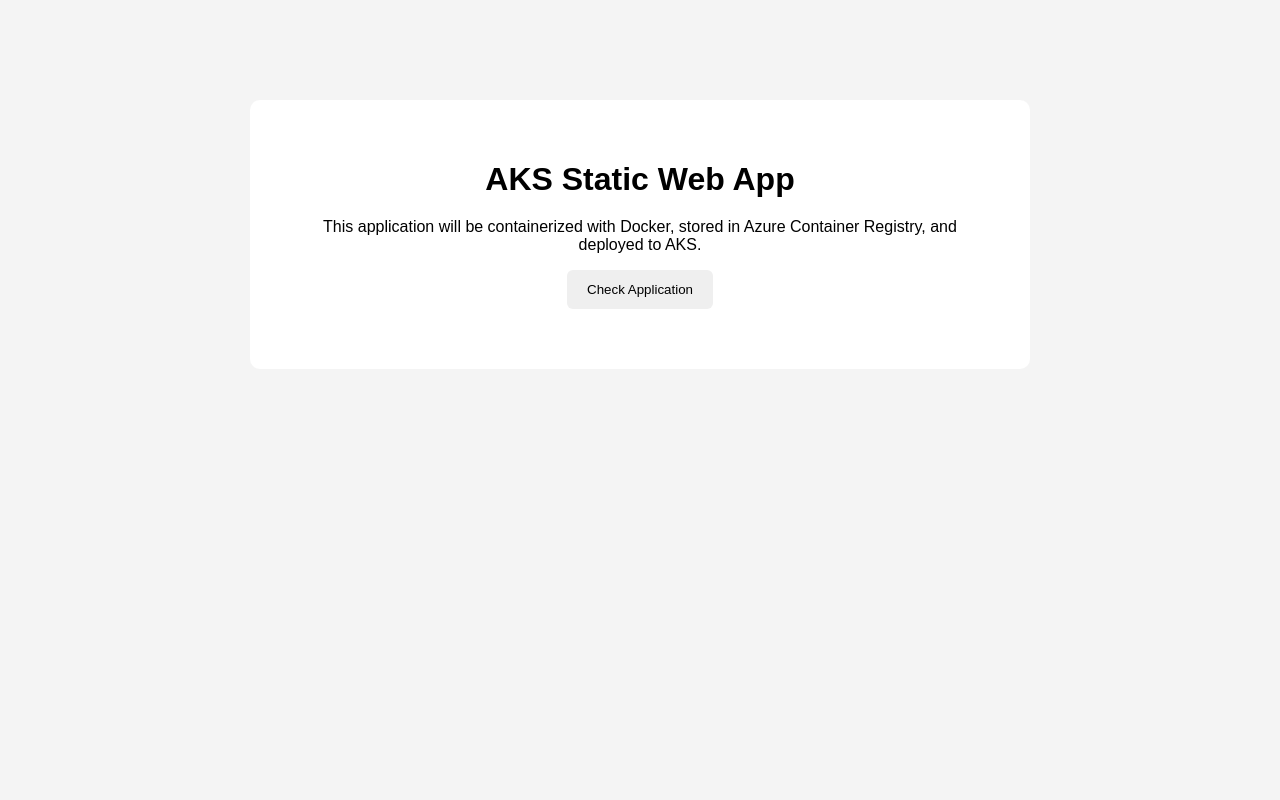
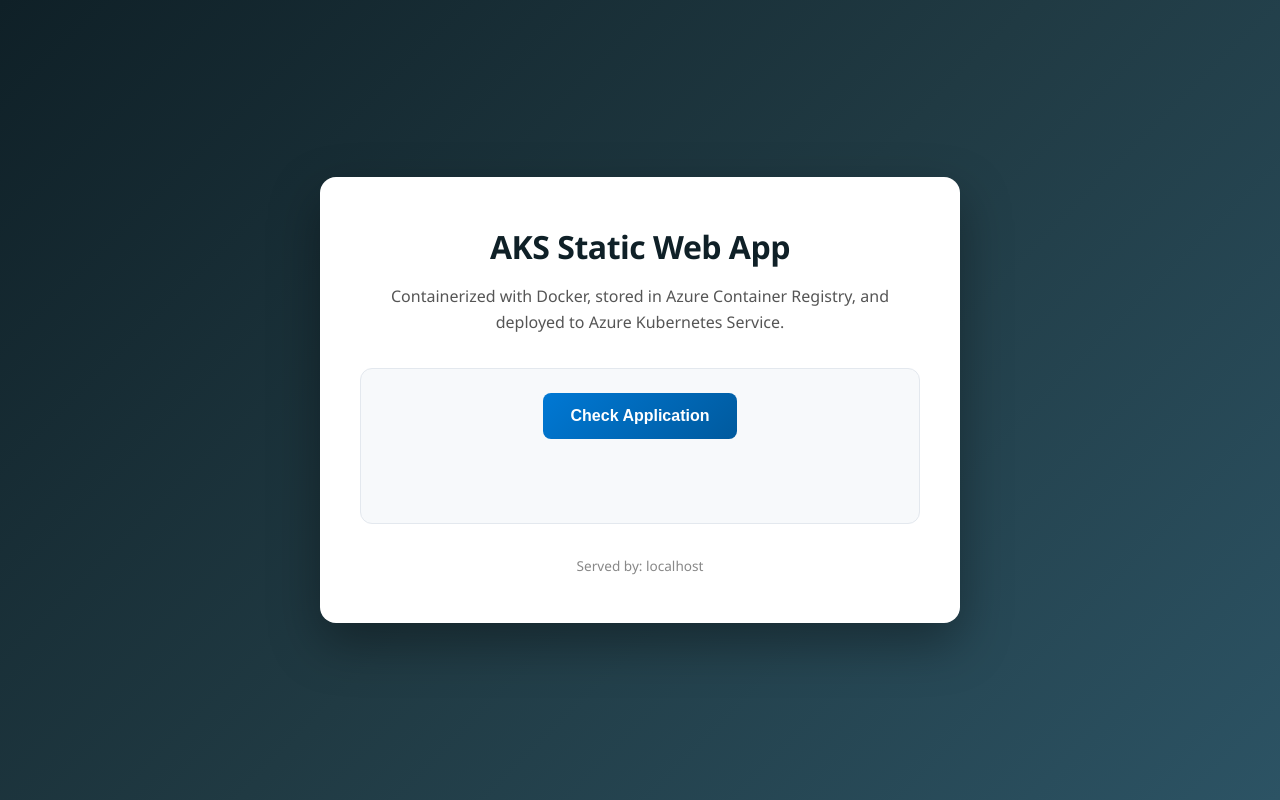
Before and after one commit to TKgole-Cloud/AKS-Static-Web-App, a plain HTML site: page app/index.html in a window 1280 px wide. Drawn offline with Linux system fonts and the light colour scheme; no server answers.

Commit message:
feat: update application version

```diff
--- a/app/index.html
+++ b/app/index.html
@@ -6,20 +6,24 @@
     <title>AKS Static Web App</title>
     <link rel="stylesheet" href="style.css">
 </head>
-
 <body>
 
     <main class="container">
         <h1>AKS Static Web App</h1>
 
-        <p>
-            This application will be containerized with Docker,
-            stored in Azure Container Registry, and deployed to AKS.
+        <p class="subtitle">
+            Containerized with Docker, stored in Azure Container Registry,
+            and deployed to Azure Kubernetes Service.
         </p>
 
-        <button id="statusButton">Check Application</button>
+        <div class="card">
+            <button id="statusButton">Check Application</button>
+            <p id="status"></p>
+        </div>
 
-        <p id="status"></p>
+        <footer>
+            <span id="hostname">Loading host info…</span>
+        </footer>
     </main>
 
     <script src="script.js"></script>
--- a/app/script.js
+++ b/app/script.js
@@ -1,6 +1,20 @@
 const button = document.getElementById("statusButton");
 const status = document.getElementById("status");
+const hostnameEl = document.getElementById("hostname");
 
 button.addEventListener("click", () => {
     status.textContent = "Application is running!";
+    status.style.color = "#107c10";
+
+    button.disabled = true;
+    button.textContent = "Running ✓";
 });
+
+// Show which pod served the request (nice AKS demo touch)
+fetch("/healthz")
+    .then(() => {
+        hostnameEl.textContent = "Served by: " + window.location.host;
+    })
+    .catch(() => {
+        hostnameEl.textContent = "Served by: " + window.location.host;
+    });
--- a/app/style.css
+++ b/app/style.css
@@ -1,30 +1,79 @@
+* {
+    box-sizing: border-box;
+}
+
 body {
     margin: 0;
-    font-family: Arial, sans-serif;
-    background: #f4f4f4;
+    min-height: 100vh;
+    font-family: "Segoe UI", Arial, sans-serif;
+    background: linear-gradient(135deg, #0f2027, #203a43, #2c5364);
+    color: #1a1a1a;
+    display: flex;
+    align-items: center;
+    justify-content: center;
+    padding: 20px;
 }
 
 .container {
-    max-width: 700px;
-    margin: 100px auto;
-    padding: 40px;
+    width: 100%;
+    max-width: 640px;
+    background: #ffffff;
+    border-radius: 16px;
+    padding: 48px 40px;
     text-align: center;
-    background: white;
-    border-radius: 10px;
+    box-shadow: 0 20px 50px rgba(0, 0, 0, 0.35);
 }
 
 h1 {
-    margin-bottom: 20px;
+    margin: 0 0 12px;
+    font-size: 2rem;
+    color: #0f2027;
+    letter-spacing: -0.5px;
+}
+
+.subtitle {
+    color: #555;
+    line-height: 1.6;
+    margin-bottom: 32px;
+}
+
+.card {
+    padding: 24px;
+    background: #f7f9fb;
+    border: 1px solid #e3e8ee;
+    border-radius: 12px;
 }
 
 button {
-    padding: 12px 20px;
+    padding: 14px 28px;
+    font-size: 1rem;
+    font-weight: 600;
+    color: #ffffff;
+    background: linear-gradient(135deg, #0078d4, #005a9e);
     border: none;
-    border-radius: 6px;
+    border-radius: 8px;
     cursor: pointer;
+    transition: transform 0.15s ease, box-shadow 0.15s ease;
+}
+
+button:hover {
+    transform: translateY(-2px);
+    box-shadow: 0 8px 18px rgba(0, 120, 212, 0.4);
+}
+
+button:active {
+    transform: translateY(0);
 }
 
 #status {
     margin-top: 20px;
-    font-weight: bold;
+    font-weight: 600;
+    min-height: 24px;
+    color: #107c10;
 }
+
+footer {
+    margin-top: 32px;
+    font-size: 0.85rem;
+    color: #888;
+}
```
Also changed, not shown: credential-fixed.json (added, +9 -0 lines).
